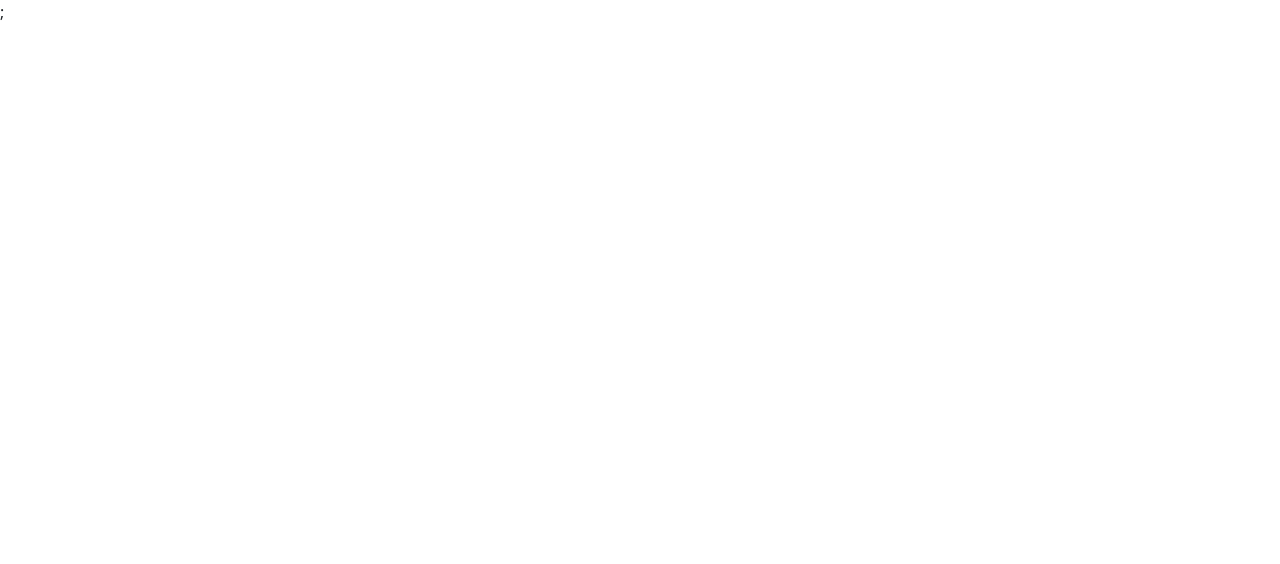
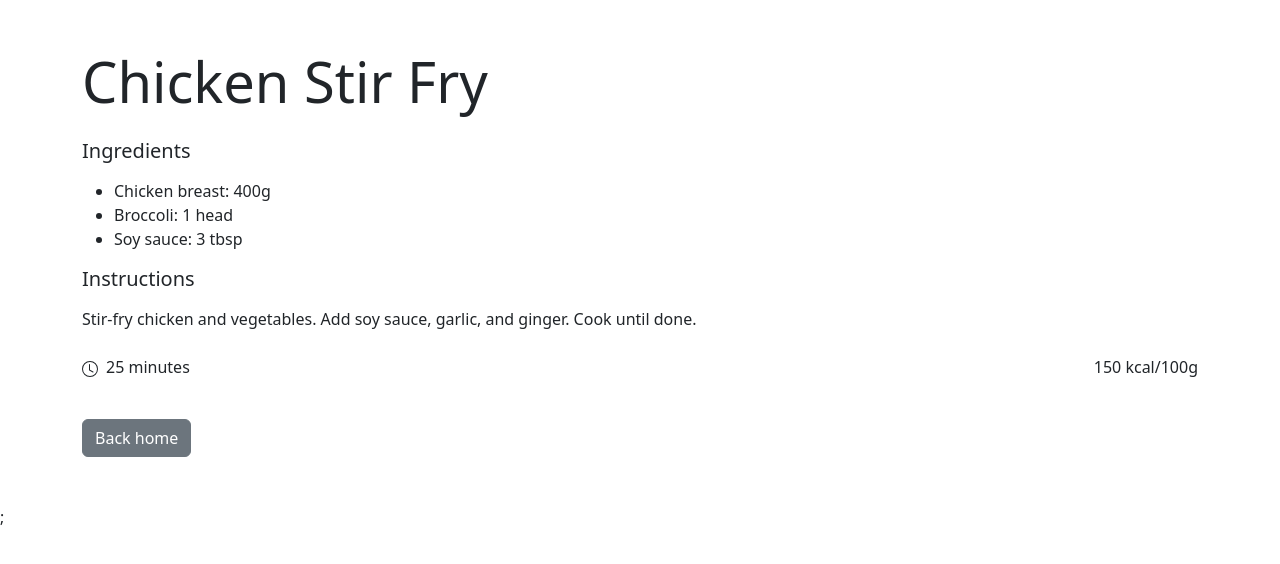
Before and after one commit to IntocodeAppEntwicklung/epr, a React (Vite) app in the folder frontend/: page /recipe-details/1 in a window 1280 px wide. Before the commit this address had no page. Shown: the top 564 px of the page. Built offline with nearby package versions, Linux system fonts and the light colour scheme.

Commit message:
die komponant RecipeDetails wurde in den App.jsx verlinkt

```diff
--- a/frontend/src/App.jsx
+++ b/frontend/src/App.jsx
@@ -2,7 +2,7 @@ import React from "react";
 import { BrowserRouter as Router, Routes, Route } from "react-router-dom";
 import RecipeList from "./RecipeList";
 import CreateRecipe from "./CreateRecipe";
-// import RecipeDetails from "./RecipeDetails";
+import RecipeDetails from "./RecipeDetails";
 import "bootstrap/dist/css/bootstrap.min.css";
 
 function App() {
@@ -12,7 +12,7 @@ function App() {
         <Routes>
           <Route path="/" element={<RecipeList />} />
           <Route path="/add-recipe" element={<CreateRecipe />} />
-          {/* <Route path="/recipe-details/:recipeId" element={<RecipeDetails />} /> */}
+          <Route path="/recipe-details/:recipeId" element={<RecipeDetails />} />
         </Routes>
       </Router>
       ;
```
